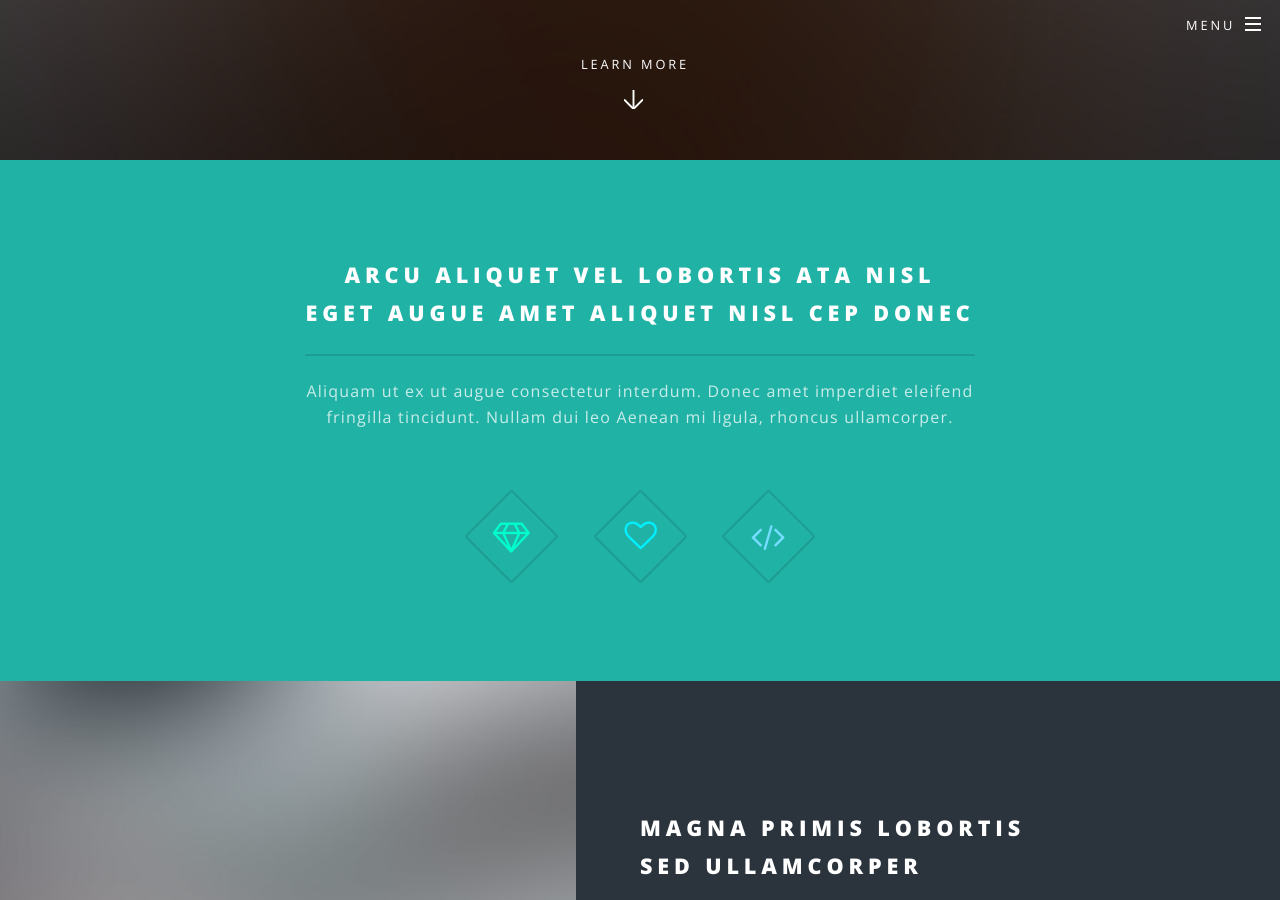
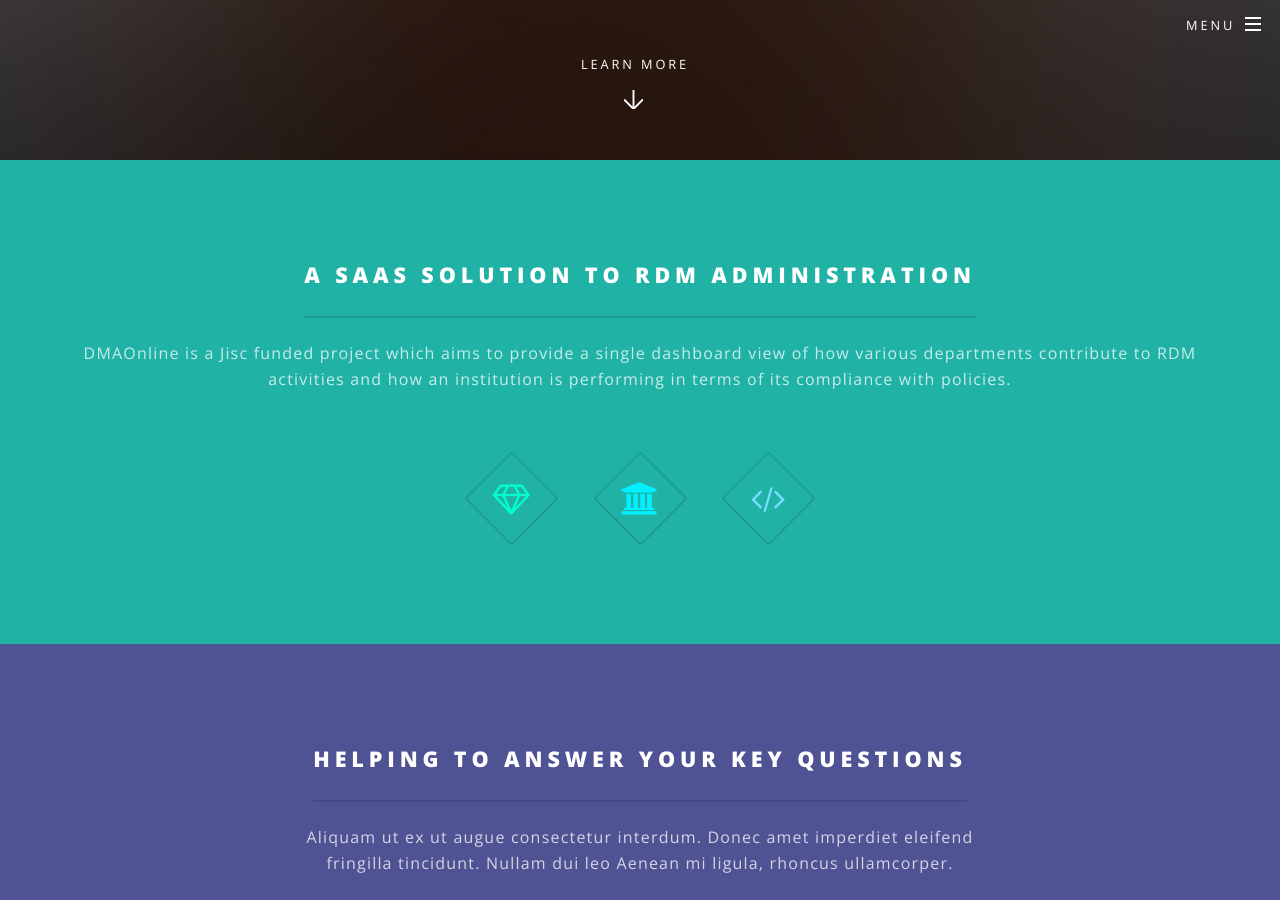
Before and after one commit to lulibrary/DMAO, a Jekyll site: the page built from index.html, in a window 1280 px wide and 900 px high, scrolled down 740 px. Built offline with Jekyll 4.4.1, drawn with Linux system fonts in a browser that asks for light colours; some of the changed text lies outside the part shown.

Commit message:
Section headings and re-ordering

```diff
--- a/index.html
+++ b/index.html
@@ -17,49 +17,22 @@ layout: landing
 					<section id="one" class="wrapper style1 special">
 						<div class="inner">
 							<header class="major">
-								<h2>Arcu aliquet vel lobortis ata nisl<br />
-								eget augue amet aliquet nisl cep donec</h2>
-								<p>Aliquam ut ex ut augue consectetur interdum. Donec amet imperdiet eleifend<br />
-								fringilla tincidunt. Nullam dui leo Aenean mi ligula, rhoncus ullamcorper.</p>
+								<h2>A SaaS solution to RDM administration</h2>
+								<p>DMAOnline is a Jisc funded project which aims to provide a single dashboard view of how various departments contribute to RDM activities and how an institution is performing in terms of its compliance with policies.</p>
 							</header>
 							<ul class="icons major">
-								<li><span class="icon fa-diamond major style1"><span class="label">Lorem</span></span></li>
-								<li><span class="icon fa-heart-o major style2"><span class="label">Ipsum</span></span></li>
-								<li><span class="icon fa-code major style3"><span class="label">Dolor</span></span></li>
+								<li><span class="icon fa-diamond major style1"></span></li>
+								<li><span class="icon fa-university major style2"></span></li>
+								<li><span class="icon fa-code major style3"></span></li>
 							</ul>
 						</div>
 					</section>
 
-				<!-- Two -->
-					<section id="two" class="wrapper alt style2">
-						<section class="spotlight">
-							<div class="image"><img src="images/pic01.jpg" alt="" /></div><div class="content">
-								<h2>Magna primis lobortis<br />
-								sed ullamcorper</h2>
-								<p>Aliquam ut ex ut augue consectetur interdum. Donec hendrerit imperdiet. Mauris eleifend fringilla nullam aenean mi ligula.</p>
-							</div>
-						</section>
-						<section class="spotlight">
-							<div class="image"><img src="images/pic02.jpg" alt="" /></div><div class="content">
-								<h2>Tortor dolore feugiat<br />
-								elementum magna</h2>
-								<p>Aliquam ut ex ut augue consectetur interdum. Donec hendrerit imperdiet. Mauris eleifend fringilla nullam aenean mi ligula.</p>
-							</div>
-						</section>
-						<section class="spotlight">
-							<div class="image"><img src="images/pic03.jpg" alt="" /></div><div class="content">
-								<h2>Augue eleifend aliquet<br />
-								sed condimentum</h2>
-								<p>Aliquam ut ex ut augue consectetur interdum. Donec hendrerit imperdiet. Mauris eleifend fringilla nullam aenean mi ligula.</p>
-							</div>
-						</section>
-					</section>
-
 				<!-- Three -->
-					<section id="three" class="wrapper style3 special">
+					<section id="two" class="wrapper style3 special">
 						<div class="inner">
 							<header class="major">
-								<h2>Accumsan mus tortor nunc aliquet</h2>
+								<h2>Helping to answer your key questions</h2>
 								<p>Aliquam ut ex ut augue consectetur interdum. Donec amet imperdiet eleifend<br />
 								fringilla tincidunt. Nullam dui leo Aenean mi ligula, rhoncus ullamcorper.</p>
 							</header>
@@ -92,6 +65,31 @@ layout: landing
 						</div>
 					</section>
 
+					<!-- Two -->
+					<section id="three" class="wrapper alt style2">
+						<section class="spotlight">
+							<div class="image"><img src="images/pic01.jpg" alt="" /></div><div class="content">
+								<h2>Magna primis lobortis<br />
+								sed ullamcorper</h2>
+								<p>Aliquam ut ex ut augue consectetur interdum. Donec hendrerit imperdiet. Mauris eleifend fringilla nullam aenean mi ligula.</p>
+							</div>
+						</section>
+						<section class="spotlight">
+							<div class="image"><img src="images/pic02.jpg" alt="" /></div><div class="content">
+								<h2>Tortor dolore feugiat<br />
+								elementum magna</h2>
+								<p>Aliquam ut ex ut augue consectetur interdum. Donec hendrerit imperdiet. Mauris eleifend fringilla nullam aenean mi ligula.</p>
+							</div>
+						</section>
+						<section class="spotlight">
+							<div class="image"><img src="images/pic03.jpg" alt="" /></div><div class="content">
+								<h2>Augue eleifend aliquet<br />
+								sed condimentum</h2>
+								<p>Aliquam ut ex ut augue consectetur interdum. Donec hendrerit imperdiet. Mauris eleifend fringilla nullam aenean mi ligula.</p>
+							</div>
+						</section>
+					</section>
+
 				<!-- CTA -->
 					<section id="cta" class="wrapper style4">
 						<div class="inner">
@@ -101,7 +99,7 @@ layout: landing
 							</header>
 							<ul class="actions vertical">
 								<li><a href="#" class="button fit special">Activate</a></li>
-								<li><a href="#" class="button fit">Learn More</a></li>
+								<li><a href="mailto:{{site.email}}" class="button fit">Contact Us</a></li>
 							</ul>
 						</div>
 					</section>
```
